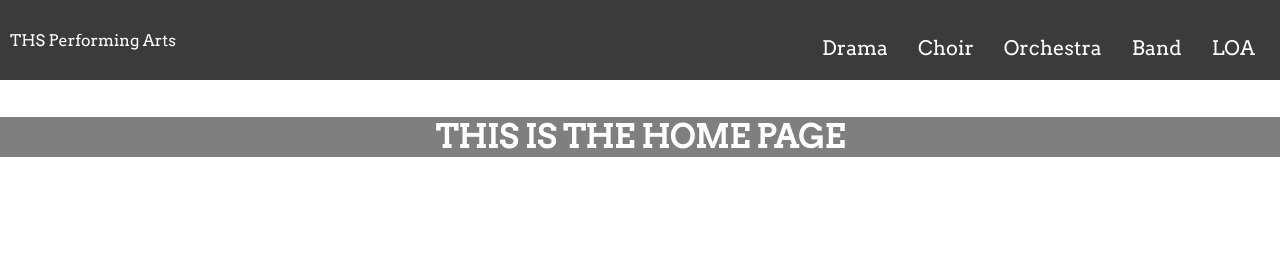
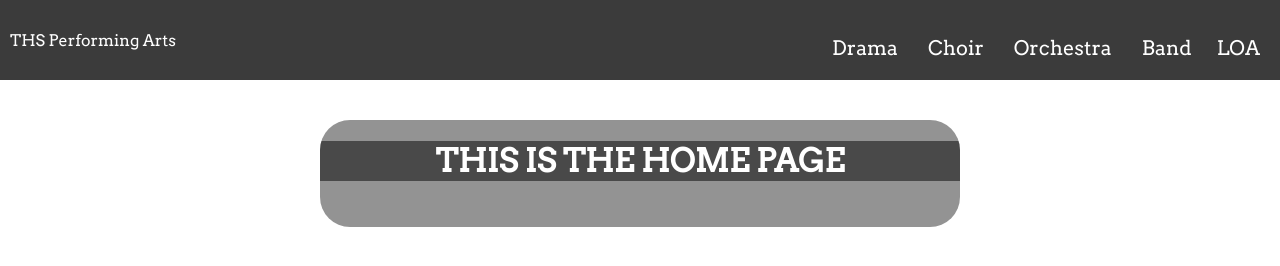
Before and after one commit to DiddyManilla/THS_Performing_Arts_Website, a plain HTML site: page index.html in a window 1280 px wide. Drawn offline with nearby package versions, Linux system fonts and the light colour scheme; some packages are replaced by stand-ins of ours.

Commit message:
Updated styles for main

```diff
--- a/css/main.scss
+++ b/css/main.scss
@@ -19,7 +19,13 @@ p {
 }
 
 main {
-	margin-top: 12vh;
+	margin-top: 15vh;
+	padding-bottom: 3vh;
+	position: absolute;
+	background-color: rgba(120,120,120,.80);
+	width: 50%;
+	transform: translate(50%,0);
+	border-radius: 30px;
 }
 
 header {
--- a/index.html
+++ b/index.html
@@ -15,7 +15,7 @@
         </span>
         <nav>
             <ul>
-                <li><a href="https://www.youtube.com/watch?v=dQw4w9WgXcQ">LOA</a></li>
+                <li>LOA</li>
                 <li><a>Band</a></li>
                 <li><a>Orchestra</a></li>
                 <li><a ui-sref='choir'>Choir</a></li>
```
Also changed, not shown: css/main.css.
